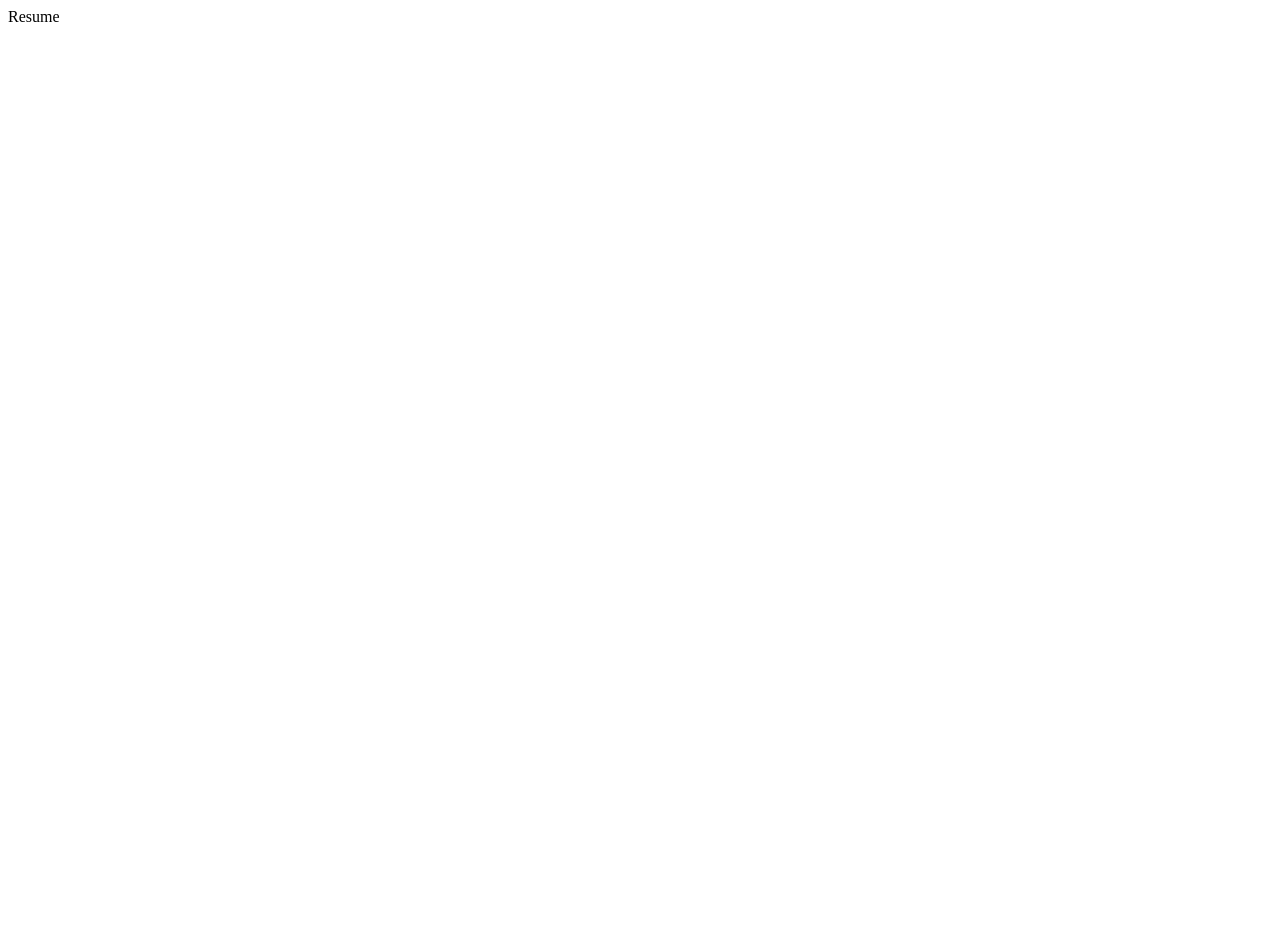
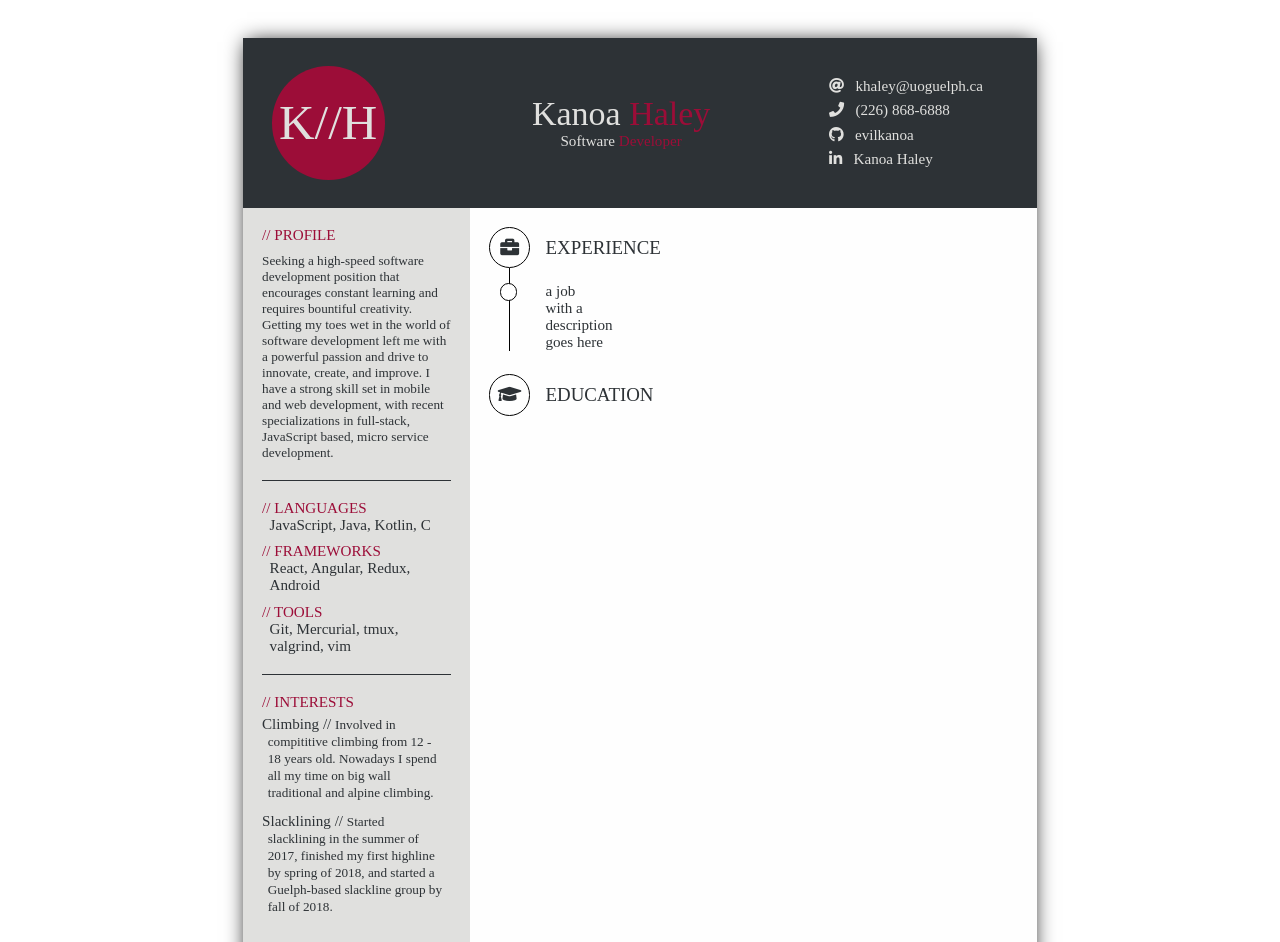
Before and after one commit to EvilKanoa/WebResume, a plain HTML site: page static/resume.html in a window 1280 px wide. Shown: the top 942 px of the page. Before the commit the page ends 800 px from the top, so only its background shows below. Drawn offline with Linux system fonts and the light colour scheme.

Commit message:
Started basic structure of static resume

```diff
--- a/static/resume.css
+++ b/static/resume.css
@@ -0,0 +1,243 @@
+/* basic body and document reset */
+body {
+  margin: 0;
+  padding: 0;
+  background: #fff;
+  display: block;
+}
+div, section {
+  flex: 1 1 auto;
+}
+a {
+  color: inherit;
+  text-decoration: none;
+  font-style: initial;
+}
+
+/* font styles */
+body {
+  font-size: 4mm;
+}
+
+/* sizing styles to layout resume on a piece of "virtual paper" */
+.res {
+  width: 210mm;
+  height: 297mm;
+  margin: 10mm auto;
+  box-shadow: 0 0 20px -4px black;
+}
+@media only print {
+  .res {
+    width: 100vw;
+    height: 100vh;
+    margin: 0;
+    box-shadow: none;
+  }
+}
+@media only screen and (max-width: 800px) {
+  .res {
+    width: 100%;
+    min-height: 100vh;
+    margin: 0;
+    box-shadow: none;
+  }
+}
+
+/* resume styling */
+.res {
+  background: #ffffff;
+  display: grid;
+  grid-template-columns: 60mm 1fr;
+  grid-template-rows: 45mm 1fr; }
+
+  .res .res-header {
+    grid-column-start: 1;
+    grid-column-end: 3;
+    grid-row-start: 1;
+    grid-row-end: 2;
+
+    display: flex;
+    flex-flow: row nowrap;
+
+    color: #e0e0de;
+    background: #2d3236; }
+
+    .res .res-header .res-logo {
+      flex: 0 0 30mm;
+      height: 30mm;
+      margin: 7.5mm;
+      border-radius: 50%;
+      line-height: 30mm;
+      text-align: center;
+      font-size: 13mm;
+      background: #9c0d38; }
+
+    .res .res-header .res-name {
+      flex: 1 0 auto;
+      height: 100%;
+
+      display: flex;
+      flex-flow: column nowrap;
+      justify-content: center;
+      text-align: center;
+      font-size: 9mm; }
+
+      .res .res-header .res-name-end {
+        color: #9c0d38; }
+
+      .res .res-header .res-name .res-name-main {
+        vertical-align: bottom;
+	flex: 0;
+        font-size: 9mm; }
+
+      .res .res-header .res-name .res-name-detail {
+        vertical-align: top;
+	flex: 0;
+        font-size: 4mm; }
+
+    .res .res-header .res-contact {
+      flex: 0 0 55mm;
+      height: 100%;
+
+      display: flex;
+      flex-flow: column nowrap;
+      justify-content: center; }
+
+      .res .res-header .res-contact > a {
+        flex: 0 0 auto;
+	text-overflow: ellipsis;
+	padding: 1mm 0;
+	font-size: 4mm; }
+
+      .res .res-header .res-contact > a > * {
+        margin-right: 2mm; }
+
+  .res .res-left {
+    grid-column-start: 1;
+    grid-column-end: 2;
+    grid-row-start: 2;
+    grid-row-end: 3;
+
+    padding: 5mm;
+    color: #2d3236;
+    background: #e0e0de; }
+
+    .res .res-left .res-detail-title {
+      display: block;
+      color: #9c0d38;
+      font-size: 4mm;
+      text-transform: uppercase; }
+
+      .res .res-left .res-detail-title::before {
+        content: '// '; }
+
+    .res .res-left .res-profile {
+      padding-bottom: 5mm;
+      font-size: 3.5mm; }
+
+      .res .res-left .res-profile .res-detail-title {
+        padding-bottom: 2.5mm; }
+
+    .res .res-left .res-skills {
+      border-top: 1px solid;
+      padding-top: 5mm;
+      padding-bottom: 2.5mm; }
+
+      .res-skill-list {
+        display: flex;
+	flex-flow: column wrap;
+	padding-bottom: 2.5mm; }
+
+	.res-skill-list .res-skill-list-title {
+	  flex: 0 0 auto;
+	  color: #9c0d38;
+	  text-transform: uppercase; }
+
+	  .res-skill-list .res-skill-list-title::before {
+	    content: '// '; }
+
+        .res-skill-list .res-skill-list-items {
+	  flex: 1 1 auto;
+	  padding-left: 2mm; }
+
+    .res .res-left .res-interests {
+      border-top: 1px solid;
+      padding-top: 5mm;
+      padding-bottom: 5mm; }
+
+      .res-interest-detail {
+        padding: 1.5mm; }
+
+	.res-interest-detail .res-interest-detail-title {
+	  margin-left: -1.5mm; }
+
+	  .res-interest-detail .res-interest-detail-title::after {
+	    content: ' //'; }
+
+	.res-interest-detail .res-interest-detail-description {
+	  font-size: 3.5mm; }
+
+  .res .res-right {
+    grid-column-start: 2;
+    grid-column-end: 3;
+    grid-row-start: 2;
+    grid-row-end: 3;
+
+    padding: 5mm;
+    color: #2d3236;
+    background: #fefefe; }
+
+    .res .res-right .res-content {
+      display: grid;
+      grid-template-columns: 11mm 1fr;
+      padding-bottom: 6mm; }
+
+    .res .res-right .res-content .res-content-icon {
+      grid-column-start: 1;
+      grid-column-end: 2;
+
+      width: 11mm;
+      height: 11mm;
+      box-sizing: border-box;
+      text-align: center;
+      line-height: 10mm;
+
+      font-size: 5mm;
+      border: 1px solid black;
+      border-radius: 50%; }
+
+    .res .res-right .res-content .res-content-header {
+      grid-column-start: 2;
+      grid-column-end: 3;
+
+      margin-left: 4mm;
+      line-height: 11mm;
+      font-size: 5mm;
+      text-transform: uppercase; }
+
+    .res .res-right .res-content .res-content-item-dot {
+      grid-column-start: 1;
+      grid-column-end: 2;
+
+      z-index: 1;
+      margin-left: 5.25mm;
+      border-left: 0.5mm solid black; }
+
+    .res .res-right .res-content .res-content-item-dot > span {
+      display: block;
+      z-index: 2;
+      background: white;
+      width: 4mm;
+      height: 4mm;
+      margin-top: 4mm;
+      margin-left: -2.5mm;
+      content: '';
+      border: 1px solid black;
+      border-radius: 50%; }
+
+    .res .res-right .res-content .res-content-item {
+      grid-column-start: 2;
+      grid-column-end: 3;
+
+      margin-top: 4mm;
+      margin-left: 4mm; }
--- a/static/resume.html
+++ b/static/resume.html
@@ -7,11 +7,94 @@
   <title>Web Resume</title>
   <meta name="author" content="Kanoa Haley">
 
+  <link rel="stylesheet" href="https://use.fontawesome.com/releases/v5.5.0/css/all.css" integrity="sha384-B4dIYHKNBt8Bc12p+WXckhzcICo0wtJAoU8YZTY5qE0Id1GSseTk6S+L3BlXeVIU" crossorigin="anonymous">
   <link rel="stylesheet" href="resume.css">
 </head>
 
 <body>
-  Resume
+  <div class="res">
+    <header class="res-header">
+      <section class="res-logo">
+        K//H
+      </section>
+
+      <section class="res-name">
+        <div class="res-name-main">
+          Kanoa <span class="res-name-end">Haley</span>
+	</div>
+
+        <div class="res-name-detail">
+	  Software <span class="res-name-end">Developer</span>
+	</div>
+      </section>
+
+      <address class="res-contact">
+        <a href="mailto:khaley@mail.uoguelph.ca"><i class="fas fa-at"></i> khaley@uoguelph.ca</a>
+        <a href="tel:+12268686888"><i class="fas fa-phone"></i> (226) 868-6888</a>
+        <a href="https://github.com/evilkanoa"><i class="fab fa-github"></i> evilkanoa</a>
+        <a href="https://www.linkedin.com/in/kanoahaley"><i class="fab fa-linkedin-in"></i> Kanoa Haley</a>
+      </address>
+    </header>
+
+    <div class="res-left">
+      <section class="res-profile">
+        <span class="res-detail-title">Profile</span>
+        Seeking a high-speed software development position that encourages constant learning and requires bountiful creativity. Getting my toes wet in the world of software development left me with a powerful passion and drive to innovate, create, and improve. I have a strong skill set in mobile and web development, with recent specializations in full-stack, JavaScript based, micro service development.
+      </section>
+
+      <section class="res-skills">
+        <div class="res-skill-list">
+          <span class="res-skill-list-title">Languages</span>
+	  <span class="res-skill-list-items">JavaScript, Java, Kotlin, C</span>
+	</div>
+
+	<div class="res-skill-list">
+	  <span class="res-skill-list-title">Frameworks</span>
+	  <span class="res-skill-list-items">React, Angular, Redux, Android</span>
+	</div>
+
+	<div class="res-skill-list">
+	  <span class="res-skill-list-title">Tools</span>
+	  <span class="res-skill-list-items">Git, Mercurial, tmux, valgrind, vim</span>
+	</div>
+      </section>
+
+      <section class="res-interests">
+        <span class="res-detail-title">Interests</span>
+
+	<div class="res-interest-detail">
+	  <span class="res-interest-detail-title">Climbing</span>
+	  <span class="res-interest-detail-description">
+	    Involved in compititive climbing from 12 - 18 years old. Nowadays I spend all my time on big wall traditional and alpine climbing.
+	  </span>
+	</div>
+
+	<div class="res-interest-detail">
+	  <span class="res-interest-detail-title">Slacklining</span>
+	  <span class="res-interest-detail-description">
+	    Started slacklining in the summer of 2017, finished my first highline by spring of 2018, and started a Guelph-based slackline group by fall of 2018.
+	  </span>
+	</div>
+      </section>
+    </div>
+
+    <div class="res-right">
+      <section class="res-content res-experience">
+        <i class="res-content-icon fas fa-briefcase"></i>
+	<div class="res-content-header">Experience</div>
+
+        <div class="res-content-item-dot"><span></span></div>
+	<div class="res-content-item">a job<br/>with a<br/>description<br/>goes here</div>
+
+      </section>
+
+      <section class="res-content res-education">
+        <i class="res-content-icon fas fa-graduation-cap"></i>
+        <div class="res-content-header">Education</div>
+
+      </section>
+    </div>
+  </div>
 </body>
 
 </html>
```
